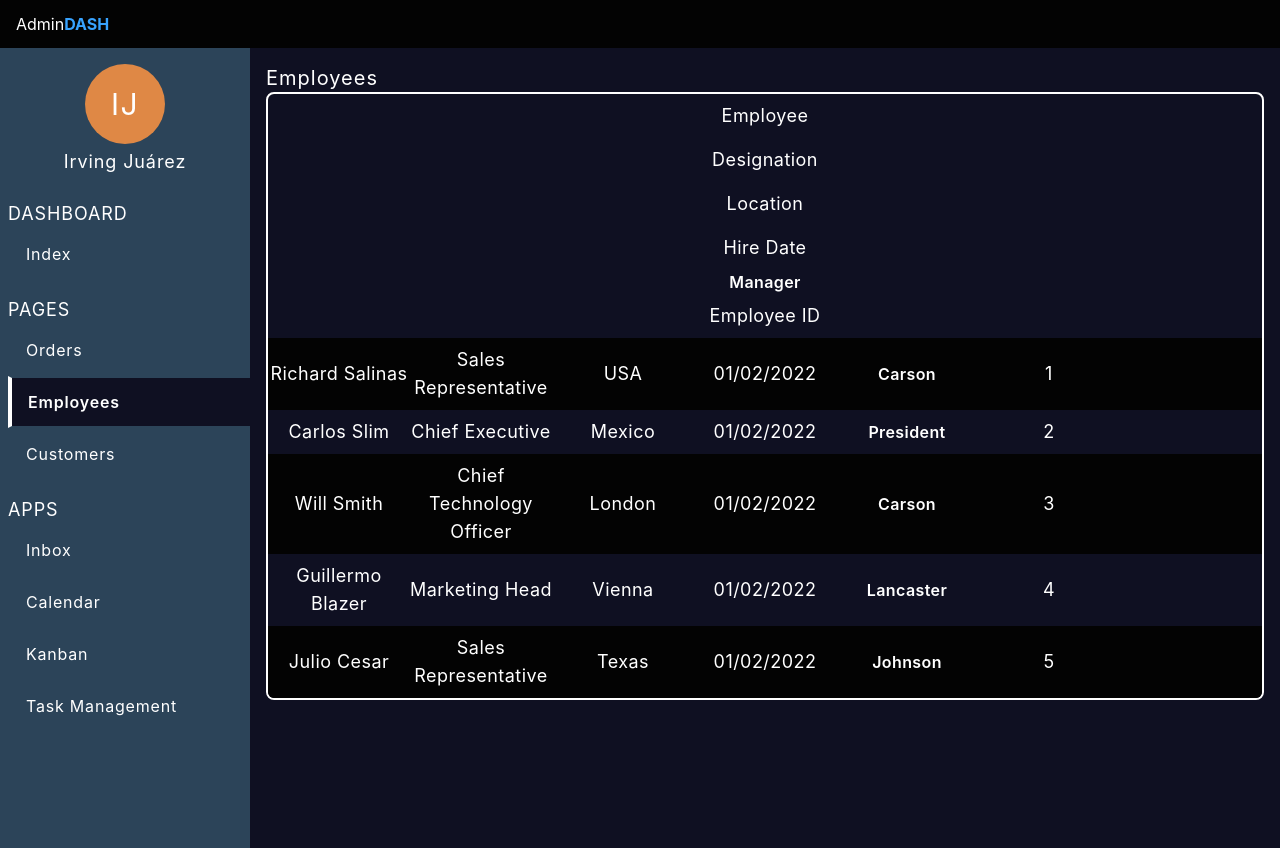
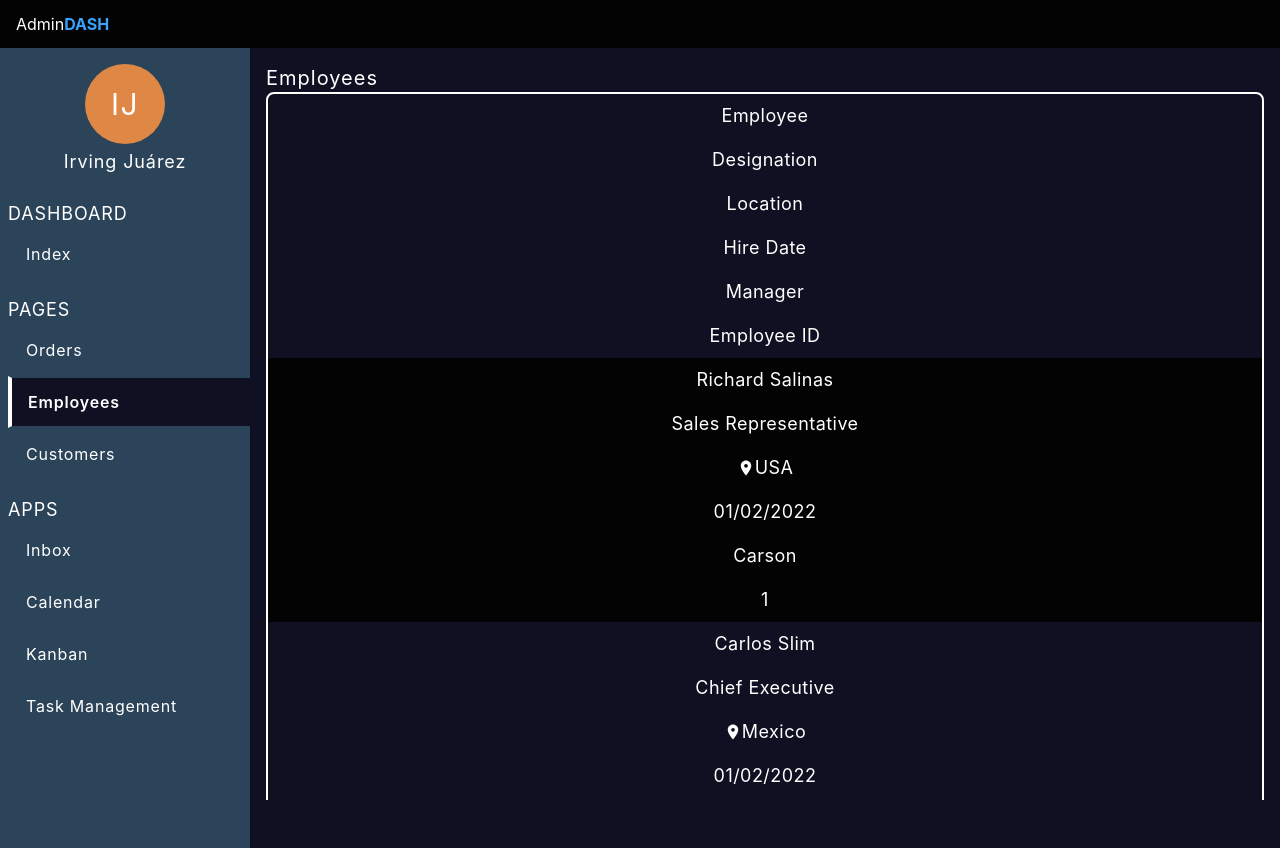
Before and after one commit to irvingvjuarez/admin-dash, a React (Vite) app: page /employees in a window 1280 px wide. Built offline with nearby package versions, Linux system fonts and the light colour scheme.

Commit message:
The TableContainer is almost done, but the classes need several bugfixes yet

```diff
--- a/src/components/OrderRow/index.tsx
+++ b/src/components/OrderRow/index.tsx
@@ -2,6 +2,8 @@ import { getContainerClassName, getCellClassName, getStatusClassName, isImageUrl
 import { MdLocationOn } from "react-icons/md"
 
 interface OrderRowProps {
+  isFirstRow: boolean
+  headers: string[]
   type?: "orders" | "employees" | "customers"
   id?: number
   item?: string
@@ -12,7 +14,6 @@ interface OrderRowProps {
   image?: string
   location?: string
   productID?: number
-  headers?: string[]
   name?: string
   designation?: string
   entryDate?: string
@@ -21,6 +22,8 @@ interface OrderRowProps {
 }
 
 const OrderRow: React.FC<OrderRowProps> = ({
+  isFirstRow = false,
+  headers,
   type,
   item,
   customer,
@@ -29,7 +32,6 @@ const OrderRow: React.FC<OrderRowProps> = ({
   image,
   location,
   productID,
-  headers,
   name,
   designation,
   entryDate,
@@ -37,7 +39,7 @@ const OrderRow: React.FC<OrderRowProps> = ({
   employeeID
 }): JSX.Element => {
   let columns: any[]
-  if(headers){
+  if(isFirstRow){
     columns = headers
   }else{
     switch(type){
@@ -53,19 +55,17 @@ const OrderRow: React.FC<OrderRowProps> = ({
     }
   }
 
-  console.log("columns:", columns)
-
   return(
-    <div className={getContainerClassName(columns, headers?.length)}>
+    <div className={getContainerClassName(columns, headers.length)}>
       {columns.map((column, index) => (
         <div key={column}>
-          {(index === 4 && column !== "Status") ? (
+          {(headers[index] === "Status" && column !== "Status") ? (
             <span className={getStatusClassName(status)} >
               {column}
             </span>
           ) : (
             <div className={getCellClassName()} >
-              {(index === 6 && column !== "Location") && (
+              {(headers[index] === "Location" && column !== "Location") && (
                 <MdLocationOn />
               )}
 
--- a/src/containers/TableContainer/index.tsx
+++ b/src/containers/TableContainer/index.tsx
@@ -13,12 +13,15 @@ const TableContainer: React.FC<TableContainerProps> = ({
 }): JSX.Element => {
   return(
     <section className="w-full overflow-x-auto border-2 rounded-lg">
-      <OrderRow headers={headers} />
+      <OrderRow
+        headers={headers}
+        isFirstRow={true} />
 
       {rows.map(row => (
         <OrderRow
           key={row.id}
           type={type}
+          headers={headers}
           {...row} />
       ))}
     </section>
```
